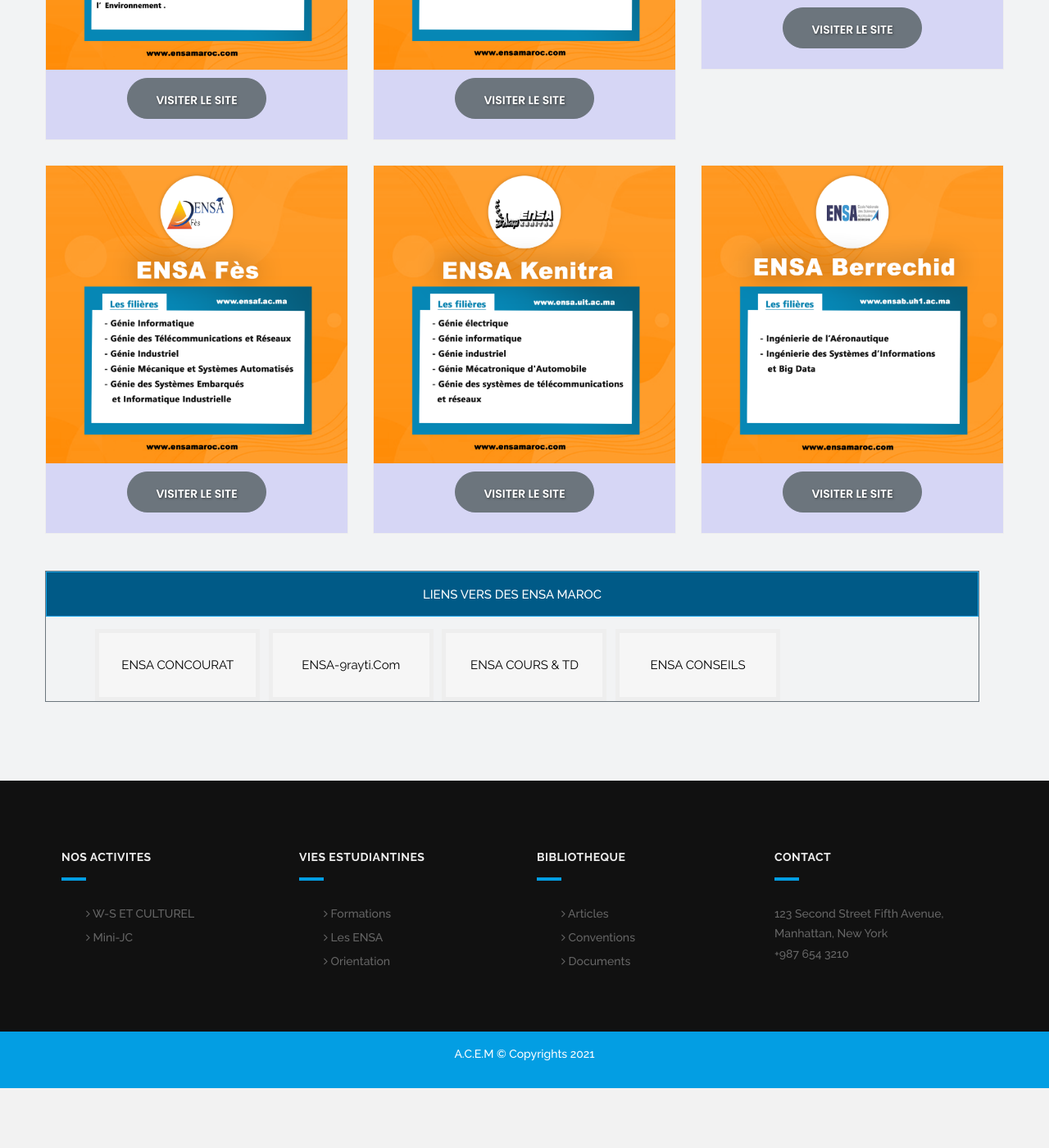
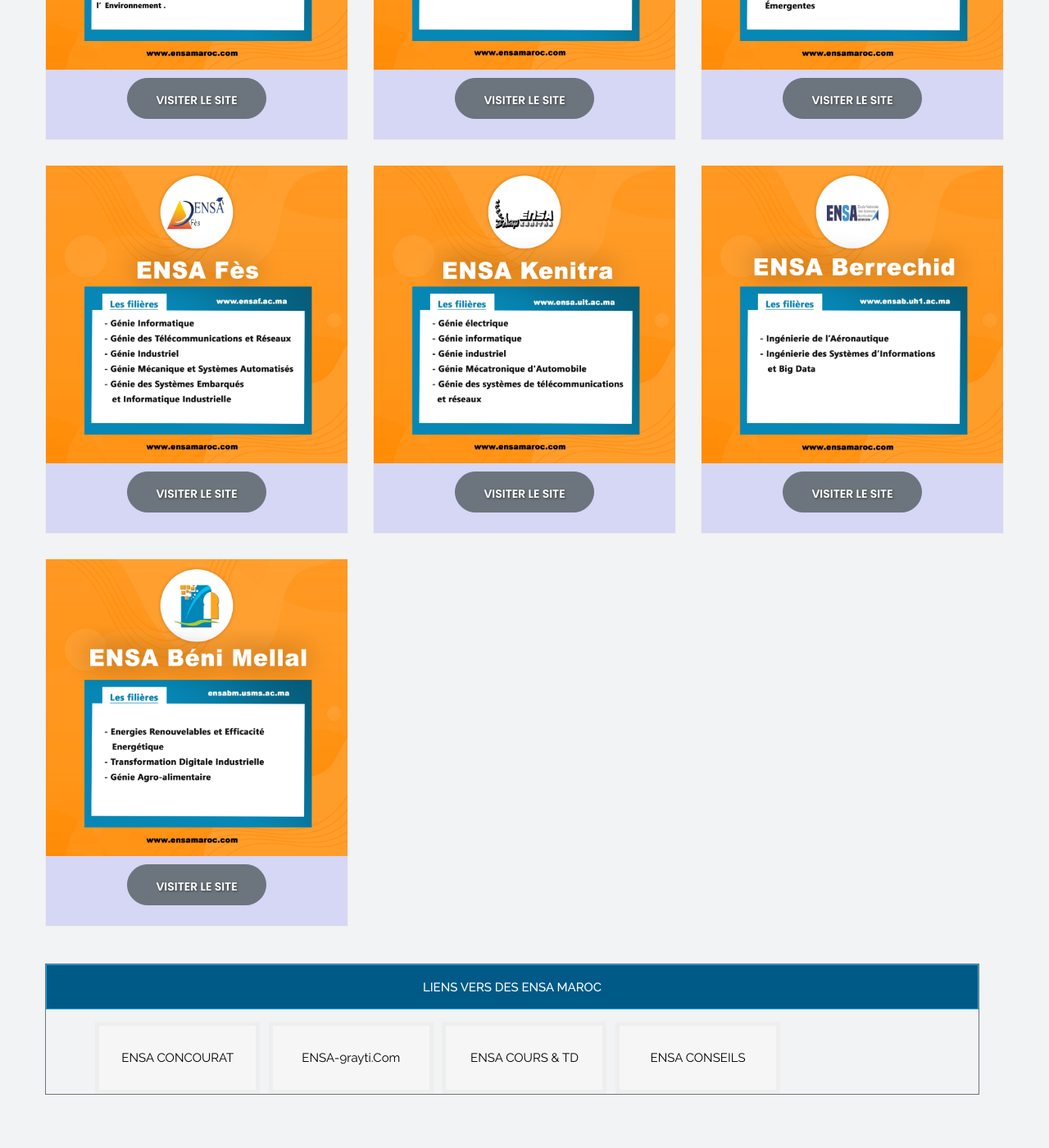
Before and after one commit to Djaloud/Acem, a PHP site: page /LesEnsa.php in a window 1280 px wide. Shown: the part 2335-3735 px from the top of the page at 82% size. Before the commit the page ends 3662 px from the top, so only its background shows below. Run offline with PHP 8.4, Linux system fonts and the light colour scheme; some libraries are stand-ins or nearby versions.

Commit message:
upload image 1

```diff
--- a/LesEnsa.php
+++ b/LesEnsa.php
@@ -243,6 +243,18 @@
     </div>
 </div>
 
+
+<div class="row rowX">
+    <div class="col-md-4 col-sm-6">
+        <div class="full team_blog_colum1">
+          <div class="it_team_img"> <img class="img-responsive" src="images/ImageEnsa/Benimellal.jpeg" alt="#"> </div>
+          <div class="team_feature_head">
+            <button type="button" class="btn btn-secondary"><a href="https://www.linkedin.com" style="color: #fff;">Visiter le site</a></button>
+          </div>
+        </div>
+    </div>
+</div>
+
 <!---liens vers les ensa-->
 <div class="section row rowX" >
     <div class="col-md-12">
```
Also changed, not shown: images/ImageEnsa/Benimellal.jpeg (renamed from images/ImageEnsa/Benimellal.png), images/ImageEnsa/Eljadida.jpeg (renamed from images/ImageEnsa/Ejadida.jpeg).
